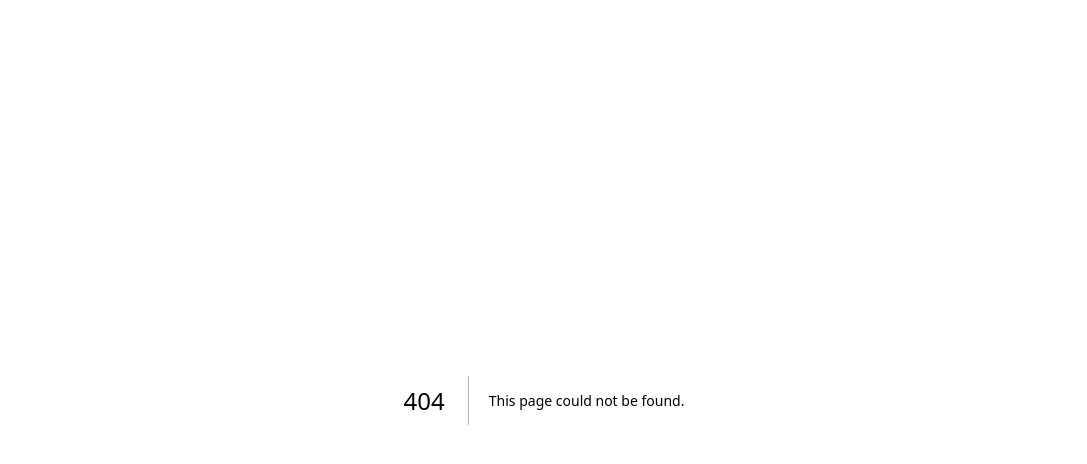
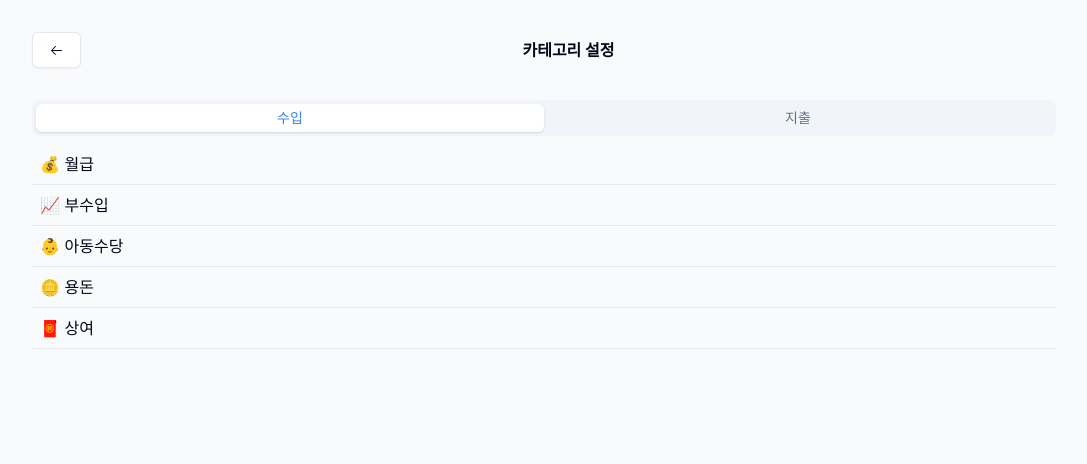
Before and after one commit to suhyeoonn/react-account-book, a Next.js app: page /category in a window 1280 px wide. Before the commit this address had no page. Shown: the top 464 px of the page, without its empty margins (96-1183 px from the left). Built offline with nearby package versions, Linux system fonts and the light colour scheme.

Commit message:
💄 카테고리 설정 페이지 추가

```diff
--- /dev/null
+++ b/app/category/page.tsx
@@ -0,0 +1,45 @@
+import CategoryList from "@/components/category/categoryList";
+import { Button } from "@/components/ui/button";
+import { Tabs, TabsContent, TabsList, TabsTrigger } from "@/components/ui/tabs";
+import { TransactionType } from "@/lib/types";
+import { ArrowLeftIcon } from "@radix-ui/react-icons";
+import Link from "next/link";
+
+export default function Category() {
+  return (
+    <main className="flex min-h-screen flex-col items-center gap-5 p-5 w-full  bg-gray-50">
+      <div className="max-w-screen-lg w-full space-y-5">
+        <div className="flex items-center py-3">
+          <Button className="mr-auto" asChild variant="outline">
+            <Link href="/">
+              <ArrowLeftIcon />
+            </Link>
+          </Button>
+          <h1 className="font-bold text-center flex-1">카테고리 설정</h1>
+        </div>
+        <Tabs defaultValue="income" className="w-full">
+          <TabsList className="flex">
+            <TabsTrigger
+              value="income"
+              className="flex-1 data-[state=active]:text-blue-500"
+            >
+              수입
+            </TabsTrigger>
+            <TabsTrigger
+              value="expense"
+              className="flex-1 data-[state=active]:text-red-500"
+            >
+              지출
+            </TabsTrigger>
+          </TabsList>
+          <TabsContent value="income">
+            <CategoryList type={TransactionType.INCOME} />
+          </TabsContent>
+          <TabsContent value="expense">
+            <CategoryList type={TransactionType.EXPENSE} />
+          </TabsContent>
+        </Tabs>
+      </div>
+    </main>
+  );
+}
--- a/app/page.tsx
+++ b/app/page.tsx
@@ -2,7 +2,10 @@
 
 import DateController from "@/components/transaction/dateController";
 import MonthlyTransaction from "@/components/transaction/monthlyTransaction";
+import { Button } from "@/components/ui/button";
+import { GearIcon } from "@radix-ui/react-icons";
 import dayjs from "dayjs";
+import Link from "next/link";
 import { useState } from "react";
 
 export default function Home() {
@@ -15,7 +18,19 @@ export default function Home() {
   return (
     <main className="flex min-h-screen flex-col items-center gap-5 p-5 w-full  bg-gray-50">
       <div className="max-w-screen-lg w-full space-y-5">
-        <DateController changeMonth={handleMonth} date={date} />
+        <div className="flex justify-between w-full items-center">
+          <DateController changeMonth={handleMonth} date={date} />
+          <div className="flex justify-center space-x-2">
+            <Button variant="outline" size="icon" asChild>
+              <Link href="/category">
+                <GearIcon />
+              </Link>
+            </Button>
+            <Button asChild>
+              <Link href="/transaction/add">Add</Link>
+            </Button>
+          </div>
+        </div>
         <MonthlyTransaction date={date} />
       </div>
     </main>
--- /dev/null
+++ b/components/category/categoryList.tsx
@@ -0,0 +1,27 @@
+"use client";
+
+import { category } from "@/lib/placeholder-data";
+import { TransactionType } from "@/lib/types";
+
+export default function CategoryList({ type }: { type: TransactionType }) {
+  return (
+    <ul>
+      {category
+        .filter((c) => c.type === type)
+        .map((c) => (
+          <li
+            key={c.id}
+            className="hover:bg-gray-100 cursor-pointer p-2 border-b"
+          >
+            {c.name}
+          </li>
+        ))}
+      <button
+        onClick={() => alert("click")}
+        className="flex cursor-pointer p-2 opacity-0 transition hover:opacity-100 w-full text-sm text-red-500 justify-center font-medium items-center before:bg-red-500 before:h-px before:flex-grow before:mr-3 after:bg-red-500 after:h-px after:flex-grow after:ml-3"
+      >
+        카테고리 추가
+      </button>
+    </ul>
+  );
+}
--- a/components/transaction/dateController.tsx
+++ b/components/transaction/dateController.tsx
@@ -2,7 +2,6 @@ import { Button } from "@/components/ui/button";
 import { getFormattedDate } from "@/hooks/transactionHooks";
 import { ChevronLeftIcon, ChevronRightIcon } from "@radix-ui/react-icons";
 import { Dayjs } from "dayjs";
-import Link from "next/link";
 
 export default function DateController({
   changeMonth,
@@ -13,7 +12,6 @@ export default function DateController({
 }) {
   const { year, month } = getFormattedDate(date);
   return (
-    <div className="flex justify-between w-full items-center">
     <div className="flex items-center">
       <Button variant="ghost" onClick={() => changeMonth(-1)}>
         <ChevronLeftIcon />
@@ -25,9 +23,5 @@ export default function DateController({
         <ChevronRightIcon />
       </Button>
     </div>
-      <Button asChild>
-        <Link href="/transaction/add">Add</Link>
-      </Button>
-    </div>
   );
 }
--- /dev/null
+++ b/components/ui/tabs.tsx
@@ -0,0 +1,55 @@
+"use client"
+
+import * as React from "react"
+import * as TabsPrimitive from "@radix-ui/react-tabs"
+
+import { cn } from "@/lib/utils"
+
+const Tabs = TabsPrimitive.Root
+
+const TabsList = React.forwardRef<
+  React.ElementRef<typeof TabsPrimitive.List>,
+  React.ComponentPropsWithoutRef<typeof TabsPrimitive.List>
+>(({ className, ...props }, ref) => (
+  <TabsPrimitive.List
+    ref={ref}
+    className={cn(
+      "inline-flex h-9 items-center justify-center rounded-lg bg-muted p-1 text-muted-foreground",
+      className
+    )}
+    {...props}
+  />
+))
+TabsList.displayName = TabsPrimitive.List.displayName
+
+const TabsTrigger = React.forwardRef<
+  React.ElementRef<typeof TabsPrimitive.Trigger>,
+  React.ComponentPropsWithoutRef<typeof TabsPrimitive.Trigger>
+>(({ className, ...props }, ref) => (
+  <TabsPrimitive.Trigger
+    ref={ref}
+    className={cn(
+      "inline-flex items-center justify-center whitespace-nowrap rounded-md px-3 py-1 text-sm font-medium ring-offset-background transition-all focus-visible:outline-none focus-visible:ring-2 focus-visible:ring-ring focus-visible:ring-offset-2 disabled:pointer-events-none disabled:opacity-50 data-[state=active]:bg-background data-[state=active]:text-foreground data-[state=active]:shadow",
+      className
+    )}
+    {...props}
+  />
+))
+TabsTrigger.displayName = TabsPrimitive.Trigger.displayName
+
+const TabsContent = React.forwardRef<
+  React.ElementRef<typeof TabsPrimitive.Content>,
+  React.ComponentPropsWithoutRef<typeof TabsPrimitive.Content>
+>(({ className, ...props }, ref) => (
+  <TabsPrimitive.Content
+    ref={ref}
+    className={cn(
+      "mt-2 ring-offset-background focus-visible:outline-none focus-visible:ring-2 focus-visible:ring-ring focus-visible:ring-offset-2",
+      className
+    )}
+    {...props}
+  />
+))
+TabsContent.displayName = TabsPrimitive.Content.displayName
+
+export { Tabs, TabsList, TabsTrigger, TabsContent }
--- a/package.json
+++ b/package.json
@@ -16,6 +16,7 @@
     "@radix-ui/react-popover": "^1.1.1",
     "@radix-ui/react-select": "^2.1.1",
     "@radix-ui/react-slot": "^1.1.0",
+    "@radix-ui/react-tabs": "^1.1.0",
     "@radix-ui/react-toggle": "^1.1.0",
     "@radix-ui/react-toggle-group": "^1.1.0",
     "class-variance-authority": "^0.7.0",
```
Also changed, not shown: 1 other file (tests, documents, lock files or other folders). Lines whose indentation alone changed are shown as unchanged.
